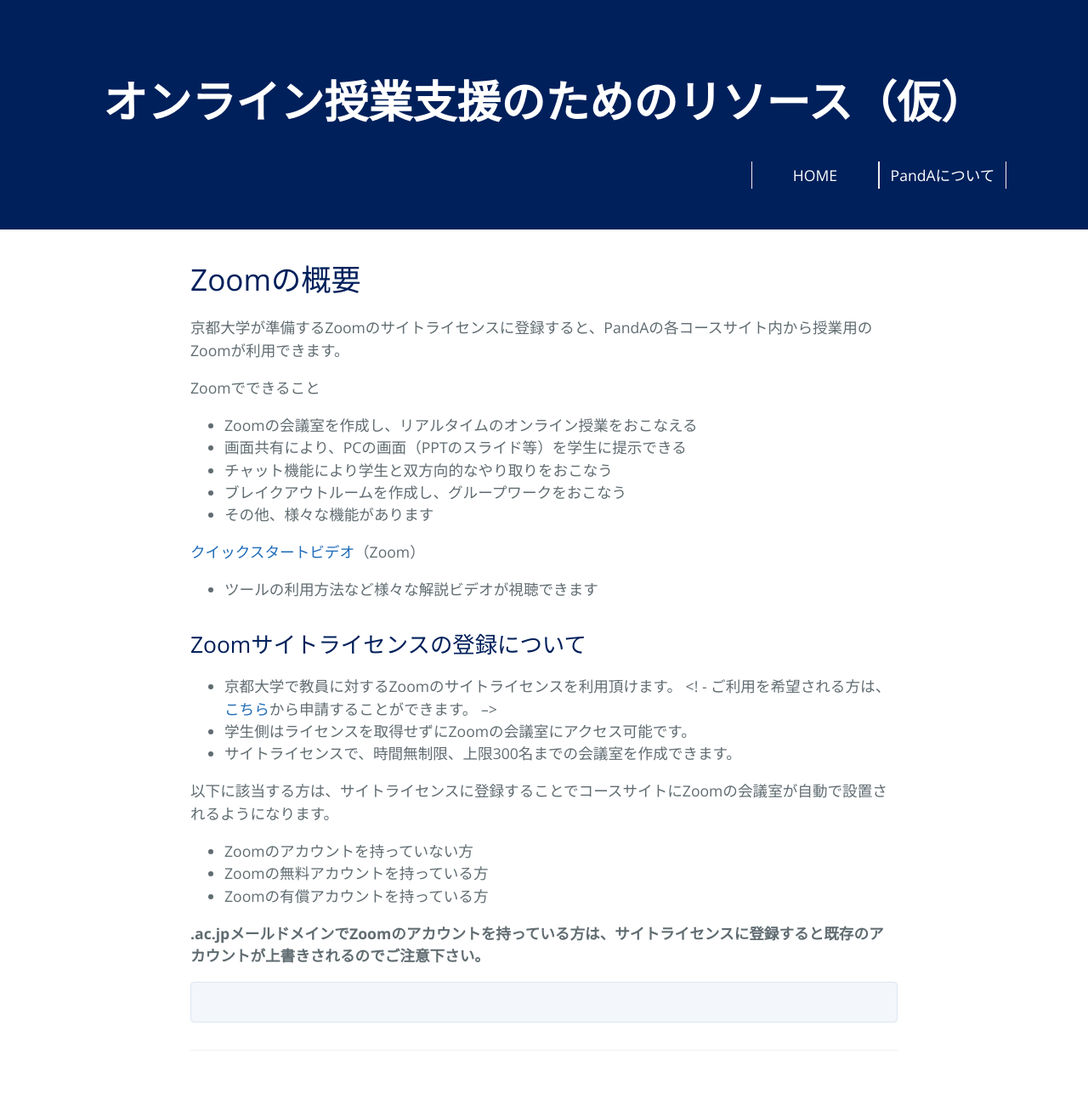
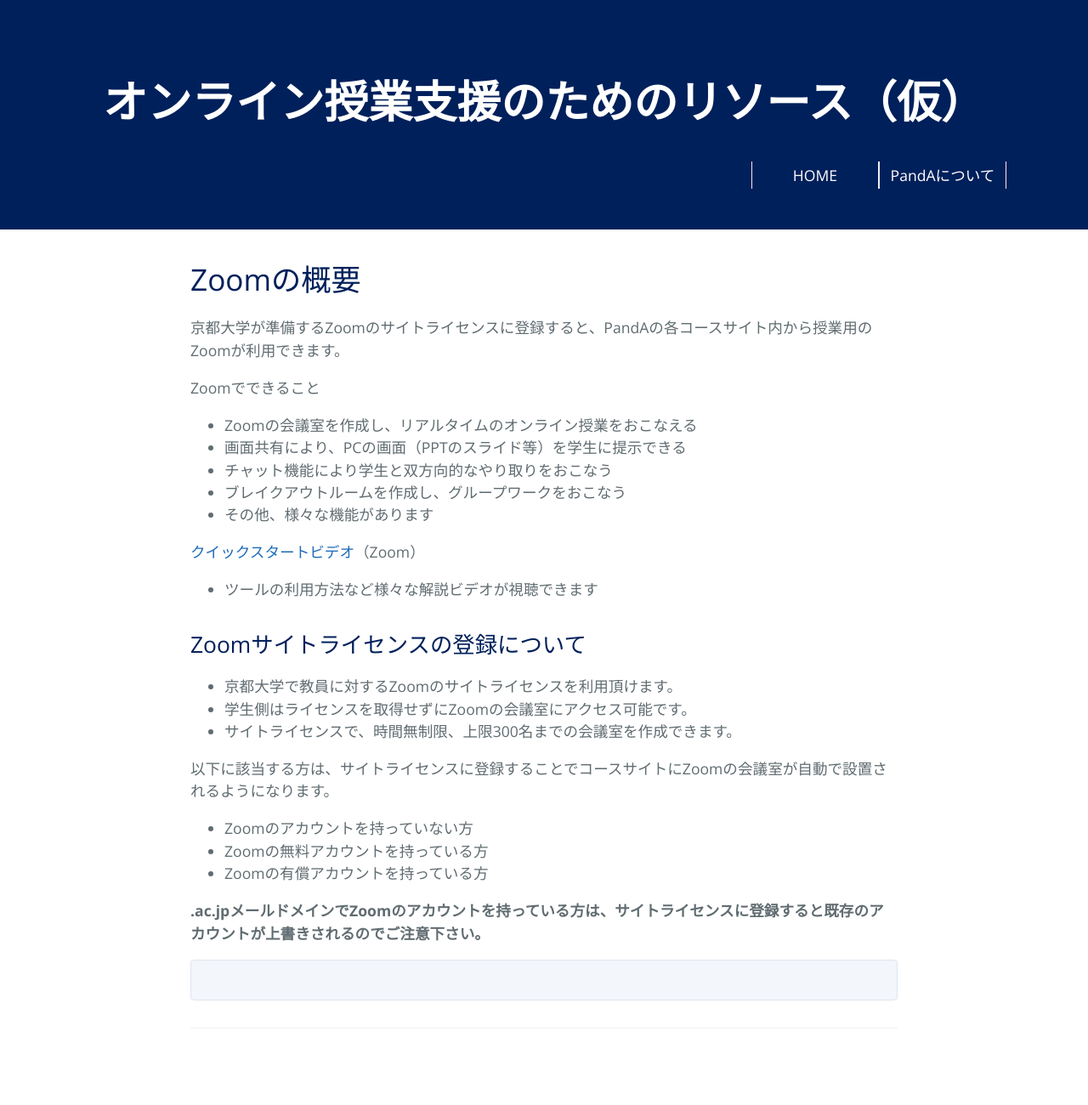
Before and after one commit to kyoto-u/online-edu, a Jekyll site: the page built from zoom.md, in a window 1280 px wide. Shown: the whole page at 85% size. Built offline with Jekyll 4.4.1, drawn with Linux system fonts in a browser that asks for light colours; after the commit the page ends 1274 px from its top, so only the background shows below that.

Commit message:
Update zoom.md

```diff
--- a/zoom.md
+++ b/zoom.md
@@ -19,7 +19,7 @@ Zoomでできること
 ## Zoomサイトライセンスの登録について
 
 - 京都大学で教員に対するZoomのサイトライセンスを利用頂けます。
-<!  - ご利用を希望される方は、[こちら](https://kubar.rd.iimc.kyoto-u.ac.jp/zoom/)から申請することができます。  -->
+<!--  - ご利用を希望される方は、[こちら](https://kubar.rd.iimc.kyoto-u.ac.jp/zoom/)から申請することができます。  -->
 - 学生側はライセンスを取得せずにZoomの会議室にアクセス可能です。
 - サイトライセンスで、時間無制限、上限300名までの会議室を作成できます。
 
```
